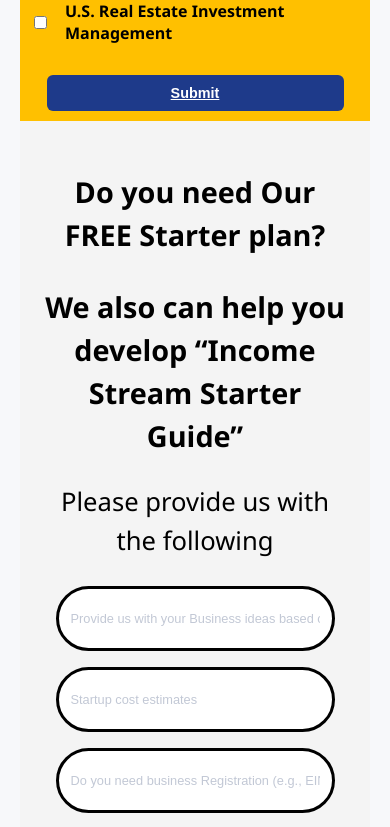
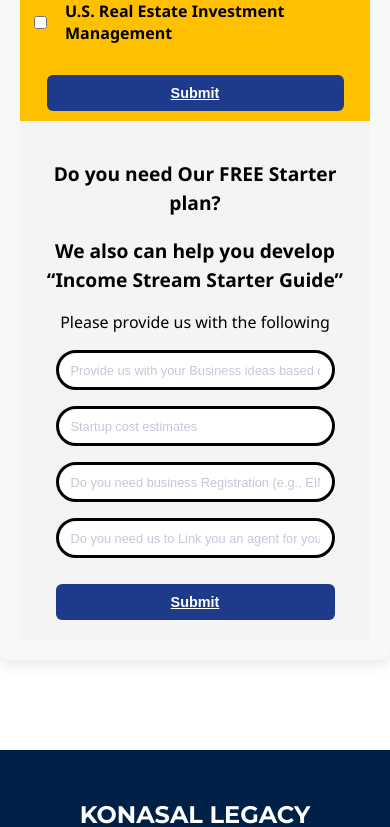
Before and after one commit to TimmyLEEY/konasal-complete-website-frontend, a React (Create React App) app: page /build-your-legacy in a window 390 px wide. Shown: the part 1220-2047 px from the top of the page. Built offline with nearby package versions, Linux system fonts and the light colour scheme.

Commit message:
css shit

```diff
--- a/src/components/AboutFounder.css
+++ b/src/components/AboutFounder.css
@@ -164,4 +164,7 @@ body {
   .ceo-note {
     text-align: center;
   }
+  .founder-title{
+    font-size: 18px;
+  }
 }
--- a/src/components/IncomeStreams.css
+++ b/src/components/IncomeStreams.css
@@ -149,6 +149,15 @@ input{
   }
   .btm {
     min-height: auto;  /* remove strict screen-height requirement */
-    padding-bottom: 40px; /* add safe space before footer */
+
+  }
+  .info-form input{
+    height: 40px;
+  }
+  .cont h3{
+    font-size: 1.2rem;
+  }
+  .cont p{
+    font-size: 1.0rem;
   }
 }
--- a/src/components/StruggleSection.css
+++ b/src/components/StruggleSection.css
@@ -153,4 +153,10 @@ html, body {
     transform: translateX(-50%);
     z-index: 1;
   }
+  .struggle-text h2{
+    font-size: 25px;
+  }
+  .struggle-text p{
+    font-size: 19px;
+  }
 }
```
